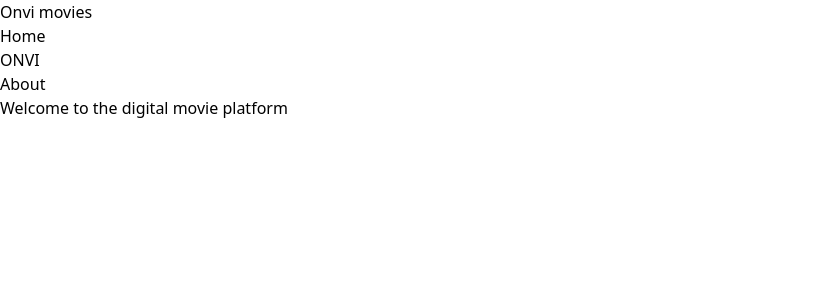
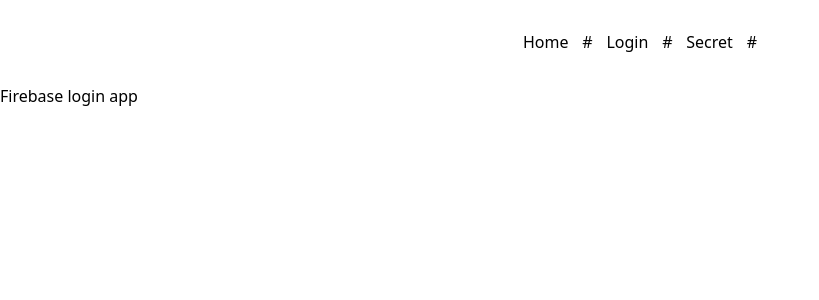
Before and after one commit to prgwar/nuxtstudy, a Nuxt app: page / in a window 1280 px wide. Shown: the top 300 px of the page, without its empty margins (0-819 px from the left). Built offline with nearby package versions, Linux system fonts and the light colour scheme.

Commit message:
firebase

```diff
--- a/components/AppHeader.vue
+++ b/components/AppHeader.vue
@@ -3,13 +3,13 @@
   <h1 class="title"> Onvi movies </h1>
   <ul>
     <li>
-     <nuxt-link to="/"> Home</nuxt-link>
+     <NuxtLink to="/"> Home</NuxtLink>
      </li>
       <li>
-     <nuxt-link to="/onvi"> ONVI</nuxt-link>
+     <NuxtLink to="/onvi"> ONVI</NuxtLink>
      </li>
       <li>
-     <nuxt-link to="/home"> About</nuxt-link>
+     <NuxtLink to="/home"> About</NuxtLink>
      </li>
      </ul>
      </header>
--- a/layouts/default.vue
+++ b/layouts/default.vue
@@ -1,16 +1,36 @@
 <template>
   <div>
-   <AppHeader />
+   <div class="main">
+       <div class="main-links">
+           <nuxt-link to="/">Home</nuxt-link> #
+           <nuxt-link to="login"> Login </nuxt-link> #
+           <nuxt-link to="secret"> Secret </nuxt-link>#
+
+       </div>
+   </div>
     <Nuxt />
   </div>
 </template>
 <script>
 import AppHeader from "../components/AppHeader";
  export default {
-     components : {
-         AppHeader
-     }
+
  };
  </script>
 <style>
+
+.main {
+   margin: 20px;
+   display: flex;
+   align-items: center;
+   justify-content: center;
+   flex-direction:column;
+   justify-content: underline;
+}
+.main-links {
+    width:20%;
+    margin : 10px 20px;
+    display: flex;
+    justify-content: space-around;
+}
 </style>
--- a/nuxt.config.js
+++ b/nuxt.config.js
@@ -20,7 +20,7 @@ export default {
   ],
 
   // Plugins to run before rendering page: https://go.nuxtjs.dev/config-plugins
-  plugins: [
+  plugins: [ 'plugins/firebase.js'
   ],
 
   // Auto import components: https://go.nuxtjs.dev/config-components
--- a/package.json
+++ b/package.json
@@ -10,7 +10,11 @@
   },
   "dependencies": {
     "axios": "^0.21.1",
+    "cookieparser": "^0.1.0",
     "core-js": "^3.8.3",
+    "firebase": "^8.3.0",
+    "js-cookie": "^2.2.1",
+    "jwt-decode": "^3.1.2",
     "nuxt": "^2.15.3"
   },
   "devDependencies": {
--- a/pages/index.vue
+++ b/pages/index.vue
@@ -1,6 +1,9 @@
 <template>
- <h2> Welcome to the digital movie platform </h2>
+<div class="container">
+<div>
+ <h1 class="title"> Firebase login app </h1>
   </div>
+</div>
 </template>
 
 <script>
@@ -8,3 +11,10 @@ export default {
 
 }
 </script>
+
+<style scoped>
+.h1 .title {
+    font-size: 5rem;
+    text-align: center;
+}
+</style>
--- /dev/null
+++ b/pages/login.vue
@@ -0,0 +1,78 @@
+<template>
+    <div class="login">
+        <h1> Login Vue </h1>
+      <form @submit.prevent="pressed">
+          <div class="login">
+              <input type="text" placeholder="email" v-model="email">
+              </div>
+          <div class="password">
+             <input type="password" placeholder="password" v-model="password">
+          </div>
+          <button>Login</button>
+       </form>
+       <div class="error" v-if='error'> {error.message} </div>
+
+    </div>
+</template>
+
+<script>
+
+import * as firebase from 'firebase/app';
+import 'firebase/auth';
+export default {
+    data() {
+       return {
+           email:'',
+           password:'',
+           error:''
+       }
+    },
+    methods: {
+        pressed() {
+           firebase
+           .auth()
+           .signInWithEmailandPassword(this.email,this.password)
+           .then(data => {
+               console.log(data)
+               this.$router.push('/secret')
+           })
+           .catch(error => this.error = error)
+        }
+    }
+
+
+}
+</script>
+
+<style scoped>
+ .login {
+
+     margin-top:50px;
+     display: flex;
+     width: 100%;
+     justify-content: center;
+     align-items: center;
+     flex-direction: column;
+ }
+ form {
+     display:flex;
+     align-items:center;
+     justify-content: center;
+     flex-direction: column;
+ }
+input {
+    width:40px;
+    padding:20px;
+    margin: 30px;
+    font-size: 21px;
+}
+button {
+    width:40px;
+    height:35px;
+    font-size:100%;
+}
+.error {
+    color:red;
+}
+
+</style>
--- /dev/null
+++ b/pages/secret.vue
@@ -0,0 +1,17 @@
+<template>
+ <div>
+    <h1> This is secret information </h1>
+  </div>
+
+</template>
+
+<script>
+export default {
+
+}
+
+</script>
+
+<style>
+
+</style>
--- /dev/null
+++ b/plugins/firebase.js
@@ -0,0 +1,23 @@
+import * as firebase from 'firebase/app'
+import 'firebase/auth'
+
+const firebaseConfig = {
+    apiKey: "AIzaSyCXGkdFzdqkuvpxdSS-zbNo9nNYB0mJKL0",
+    authDomain: "nuxt-login-fb883.firebaseapp.com",
+    projectId: "nuxt-login-fb883",
+    storageBucket: "nuxt-login-fb883.appspot.com",
+    messagingSenderId: "538692629939",
+    appId: "1:538692629939:web:356265a10096aa8f3bc7c6"
+  };
+  // Initialize Firebase
+  firebase.initializeApp(firebaseConfig);
+
+  let app = null;
+  if(!firebase.app.length)
+  {
+      app = firebase.initializeApp(firebaseConfig);
+  }
+
+  export default {
+
+  }
```
Also changed, not shown: 1 other file (tests, documents, lock files or other folders).
